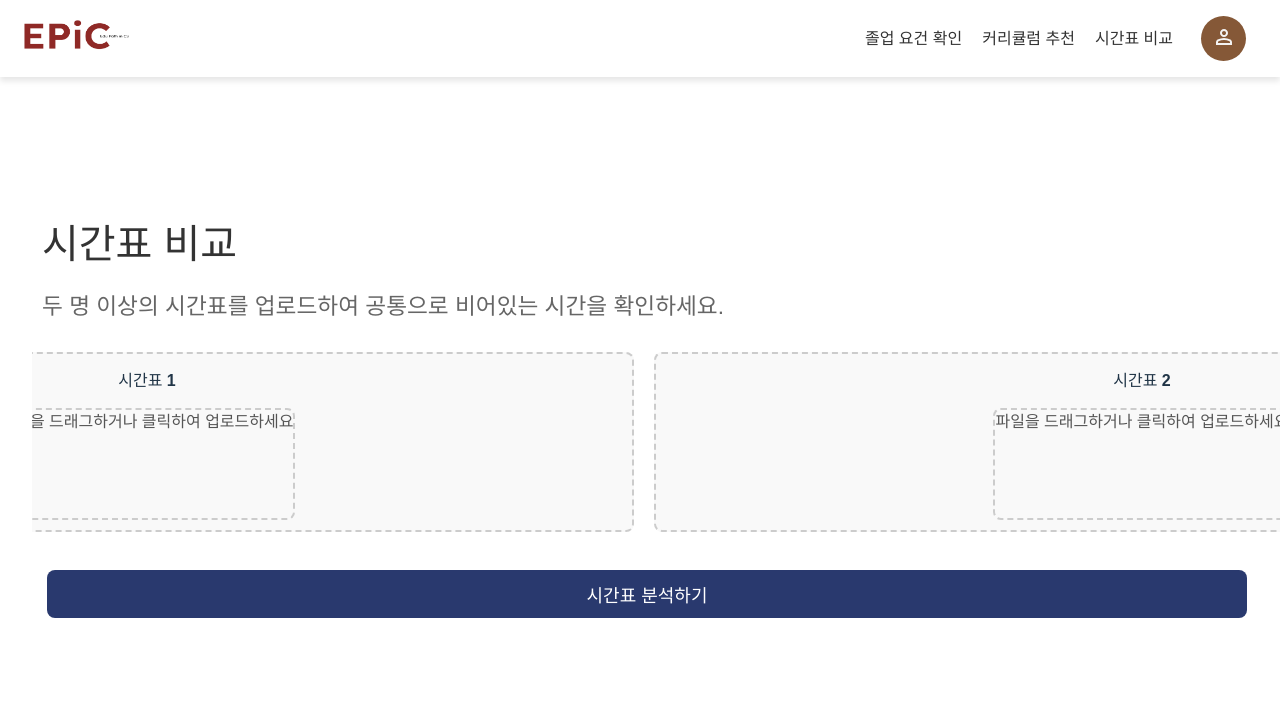
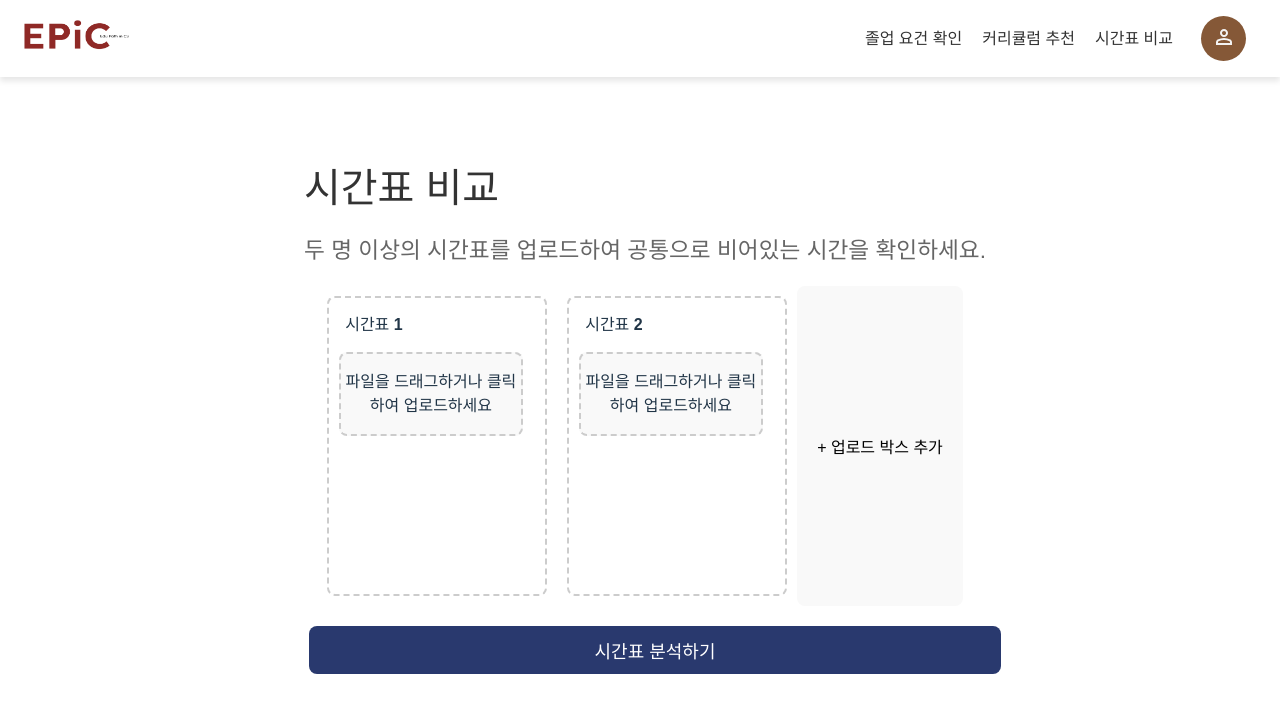
Before and after one commit to semothon/2025_TEAM_15_FE, a React app: page /timetable in a window 1280 px wide. Shown: the top 712 px of the page. Built offline with nearby package versions, Linux system fonts and the light colour scheme; the HTML template or start-up script is replaced by a standard one; a web font is replaced by a local one.

Commit message:
🎨 style: #11 adjust overall UI layout

```diff
--- a/src/pages/Timetable.jsx
+++ b/src/pages/Timetable.jsx
@@ -56,7 +56,7 @@ const Timetable = () => {
 
       <div className="upload-box-container">
         {uploadBoxes.map((box, index) => (
-          <div key={box.id} className="upload-box">
+          <div key={box.id} className="time-upload-box">
             <h3>시간표 {index + 1}</h3>
             {box.files.length === 0 ? (
               <DropzoneBox id={box.id} onDrop={onDrop} />
--- a/src/styles/graduation-result.css
+++ b/src/styles/graduation-result.css
@@ -89,7 +89,7 @@
 }
 
 .form-group-horizontal .form-group-box p {
-  line-height: 1.5;
+  line-height: 1;
   font-size: 16px;
 }
 
@@ -133,6 +133,10 @@
   width: calc(100% - 30px);
   min-height: 75px;
   max-width: 920px;
+
+  max-height: 300px;
+  overflow-y: auto;
+  white-space: pre-wrap;
 }
 
 .grad-result-button-container {
--- a/src/styles/timetable.css
+++ b/src/styles/timetable.css
@@ -48,6 +48,7 @@
   overflow-x: auto; /* 가로 스크롤 활성화 */
   justify-content: center; /* 가운데 정렬 */
   min-height: 200px;
+  max-width: 900px;
   margin-bottom: 20px;
   margin-top: 20px;
 }
@@ -68,40 +69,46 @@
 /* 이미지 중앙 정렬 추가 */
 .uploaded-content {
   display: flex; /* 플렉스 박스 사용 */
-  width: 400px; /* 실질적 적용을 위한 추가 설정 */
-  height: 500px;
+  width: 300px; /* 실질적 적용을 위한 추가 설정 */
+  height: 200px;
   justify-content: center; /* 가로 중앙 정렬 */
   align-items: center; /* 세로 중앙 정렬 */
 }
 
 /* 개별 업로드 박스 */
-.upload-box {
-  /* width: 20px; */
-   /* 고정 너비 */
+.time-upload-box {
+  min-width: 220px;
   max-width: 30px;
   height: 300px;
   margin: 10px; /* 박스 간격 */
   border: 2px dashed #ccc;
   padding: 10px;
   border-radius: 8px;
+  box-sizing: border-box;
+  flex-shrink: 0;
+  justify-content: center;
 }
 
 /* 시간표 텍스트 스타일 */
-.upload-box h3 {
+.time-upload-box h3 {
   margin-top: 5px; /* 텍스트와 박스 윗부분 간격 조정 */
   margin-bottom: 15px; /* 텍스트와 드롭존 간격 조정 */
   font-size: 16px; /* 텍스트 크기 조정 */
   text-align: center; /* 텍스트 중앙 정렬 */
+  max-width: 70px;
 }
 
 /* 드롭존 스타일 */
 .dropzone {
   width: auto; /* 업로드 박스에 맞춰서 너비 조정 */
-  height: 300px; /* 업로드 박스 내부 높이에 맞춤 */
+  height: auto; /* 업로드 박스 내부 높이에 맞춤 */
   border: 2px dashed #ccc;
   text-align: center;
   background-color: #f9f9f9;
   border-radius: 8px;
+  margin-right: -55px;
+  padding: 0px;
+  max-width: 180px;
 }
 
 .dropzone.active {
@@ -111,16 +118,21 @@
 
 /* 업로드된 이미지 */
 .uploaded-image {
-  width: auto; /* 업로드 박스 너비에 맞춤 */
-  height: auto;
-  max-width: 200px;
+  /* width: auto; */
+   /* 업로드 박스 너비에 맞춤 */
+  /* height: auto; */
+  max-width: 210px;
   max-height: 300px;
+  justify-content: center;
+  max-height: 20px;
 }
 
 /* + 버튼 스타일 */
 .add-box-button {
-  width: auto; /* 버튼 크기 자동 조정 */
-  height: auto; /* 버튼 높이 자동 조정 */
+  /* width: auto; */
+   /* 버튼 크기 자동 조정 */
+  /* height: auto; */
+   /* 버튼 높이 자동 조정 */
 }
 
 .submit-button {
```
Also changed, not shown: src/setupProxy.js (deleted, +0 -12 lines).
